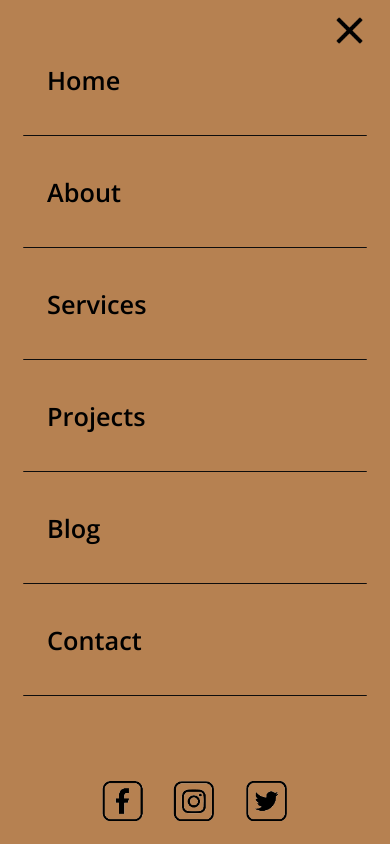
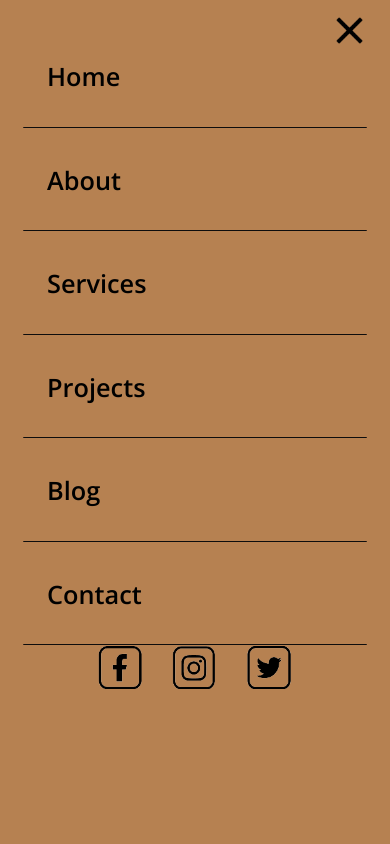
Before and after one commit to ojayii/oduproperties, a plain HTML site: page index.html in a window 390 px wide. Both pictures are taken after a click on the element 349 px from the left and 24 px from the top of the page. Drawn offline with nearby package versions, Linux system fonts and the light colour scheme.

Commit message:
Update style.css

```diff
--- a/style.css
+++ b/style.css
@@ -989,18 +989,18 @@ html {
         justify-content: center;
         align-items: center;
         gap: 1.5rem;
-        margin-top: 10vh;
+        margin-top: 0vh;
     }
 
     .smicons img {
         width: auto;
-        height: 2.5rem;
+        height: 5vh;
     }
 
     .nav a {
         width: 88%;
         padding-left: 6%;
-        padding-block: 4.5vmax;
+        padding-block: 4vh;
         font-size: 3vmax;
         text-decoration: none;
         color: black;
```
